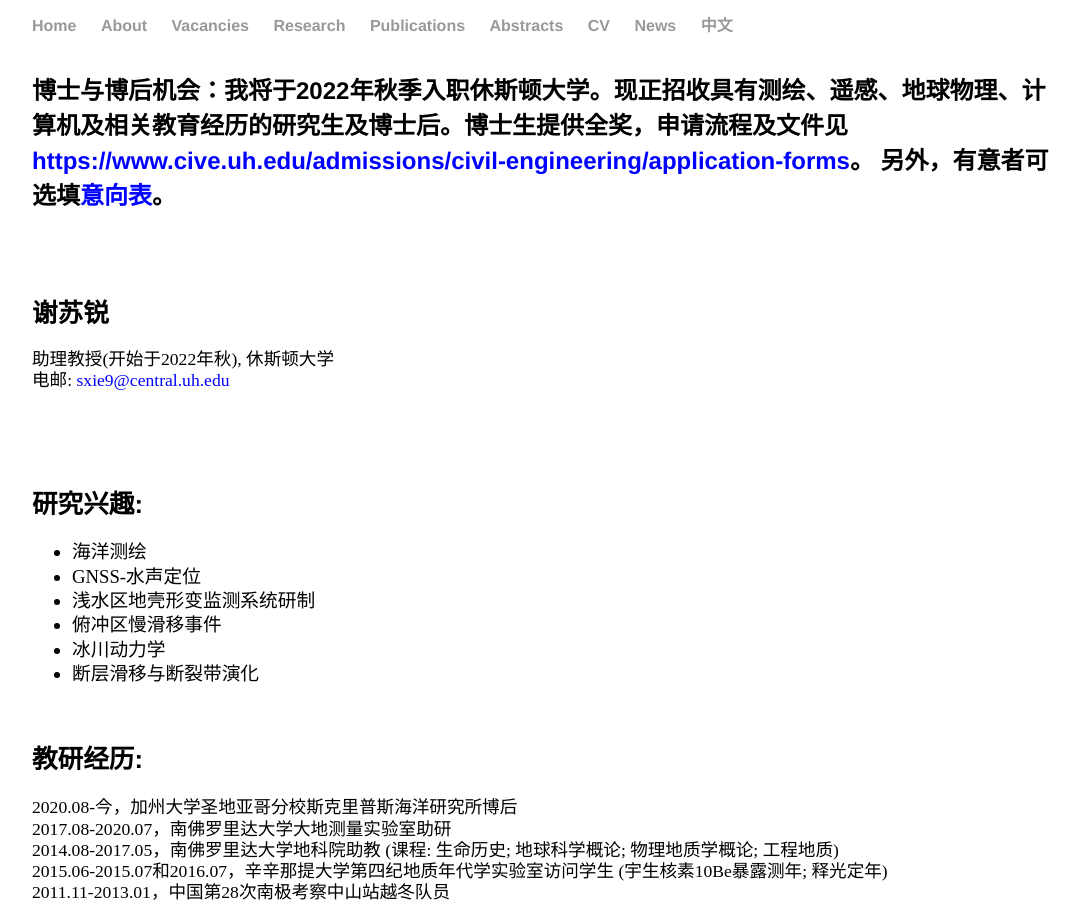
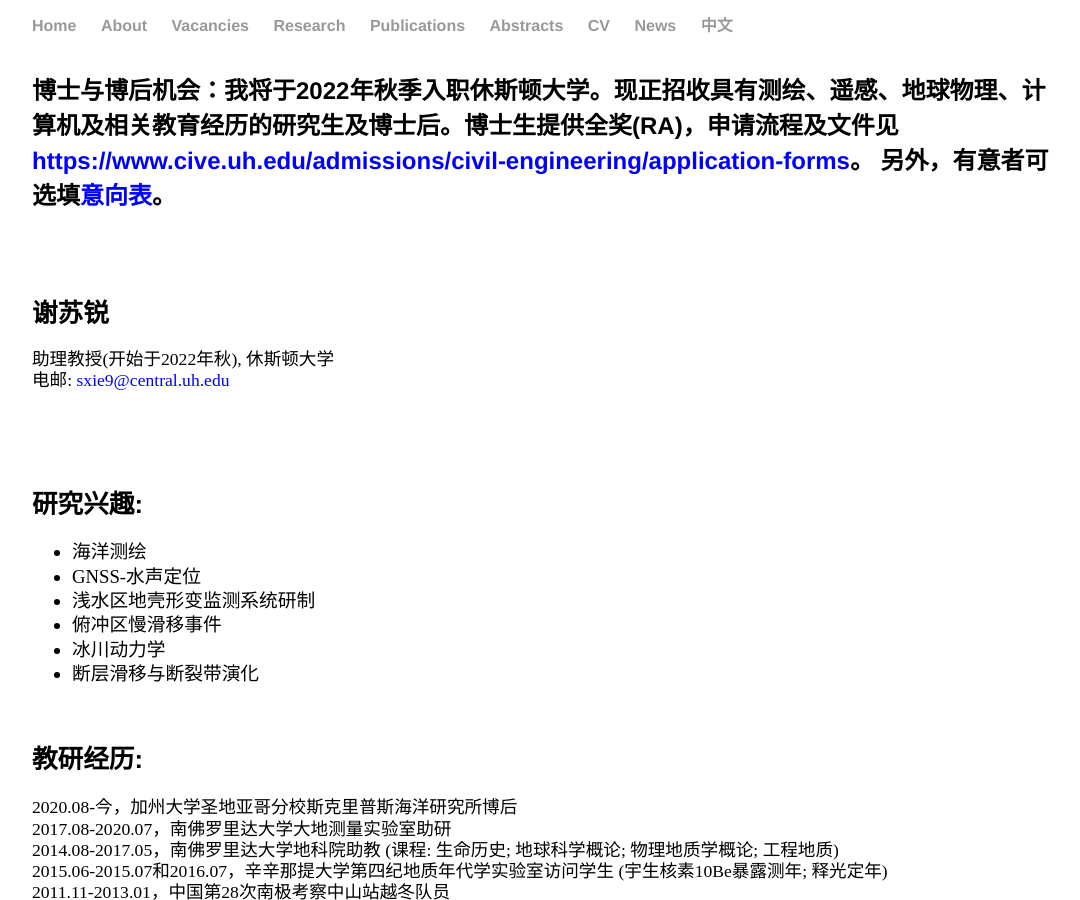
Before and after one commit to suruixie/suruixie.github.io, a Jekyll site: the page built from Chinese/index.html, in a window 1280 px wide and 900 px high. Shown: the whole window, without its empty margins (96-1176 px from the left). Built offline with Jekyll 4.4.1, drawn with Linux system fonts in a browser that asks for light colours; a style sheet for code colours, icons or effects is not loaded.

Commit message:
Update index.html

```diff
--- a/Chinese/index.html
+++ b/Chinese/index.html
@@ -7,7 +7,7 @@
 
 
 <body>
-	<h4 style="margin-top:1.5em; margin-bottom:1.2em; font-size:1.5em;">博士与博后机会：我将于2022年秋季入职休斯顿大学。现正招收具有测绘、遥感、地球物理、计算机及相关教育经历的研究生及博士后。博士生提供全奖，申请流程及文件见<a href="https://www.cive.uh.edu/admissions/civil-engineering/application-forms" style="color:#0000FF;">https://www.cive.uh.edu/admissions/civil-engineering/application-forms</a>。
+	<h4 style="margin-top:1.5em; margin-bottom:1.2em; font-size:1.5em;">博士与博后机会：我将于2022年秋季入职休斯顿大学。现正招收具有测绘、遥感、地球物理、计算机及相关教育经历的研究生及博士后。博士生提供全奖(RA)，申请流程及文件见<a href="https://www.cive.uh.edu/admissions/civil-engineering/application-forms" style="color:#0000FF;">https://www.cive.uh.edu/admissions/civil-engineering/application-forms</a>。
 		另外，有意者可选填<a href="https://forms.office.com/Pages/ResponsePage.aspx?id=vboLF_CikEytSw6PDwxCWfDPu5d49wZLkqS7gRDyh3VUOUdSR08zOTkwMUpBUDRSNlNNMTIwNjhRVy4u" style="color:#0000FF;">意向表</a>。</h4>
 	<br>
     <div class="Chinese">
```
